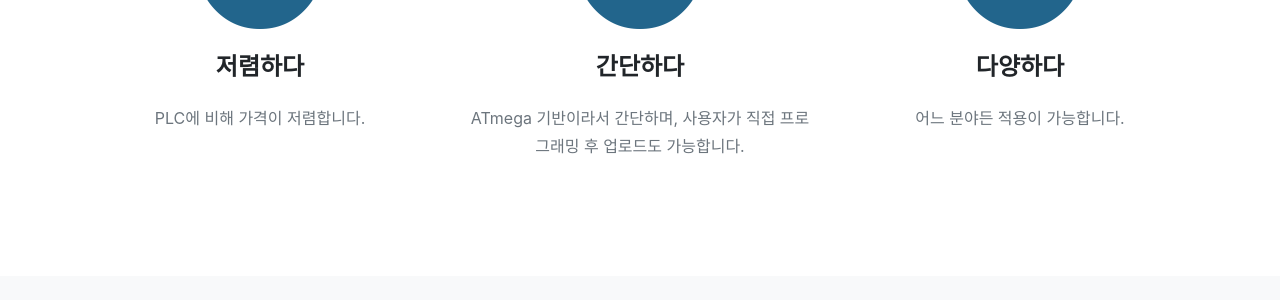
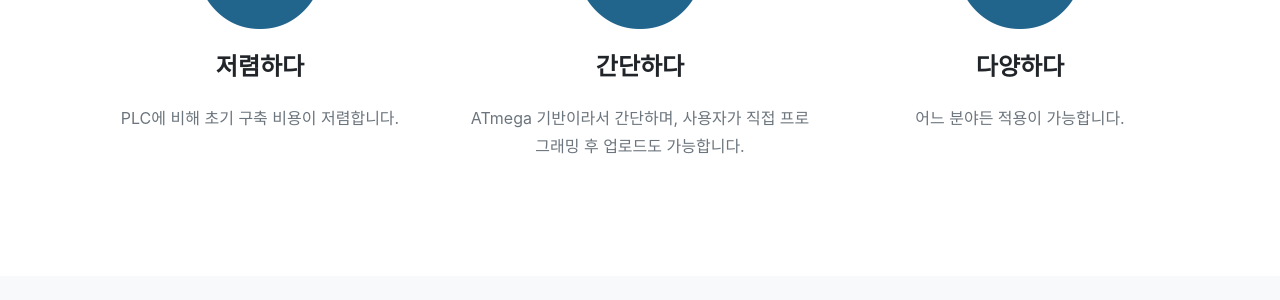
Before and after one commit to thedent-kr/thedent-kr.github.io, a Jekyll site: the page built from index.md, in a window 1280 px wide and 900 px high, scrolled down 1010 px. Shown: the part 152-452 px from the top of the window. Built offline with Jekyll 4.4.1, drawn with Linux system fonts in a browser that asks for light colours; some web fonts are replaced.

Commit message:
Update sitetext.yml

```diff
--- a/_data/sitetext.yml
+++ b/_data/sitetext.yml
@@ -157,7 +157,7 @@ ko: &DEFAULT_KO
     section: services
     list:
       - title: "저렴하다"
-        desc: "PLC에 비해 가격이 저렴합니다."
+        desc: "PLC에 비해 초기 구축 비용이 저렴합니다."
         icon: fas fa-coins #find more at https://fontawesome.com/icons
       - title: "간단하다"
         desc: "ATmega 기반이라서 간단하며, 사용자가 직접 프로그래밍 후 업로드도 가능합니다."
```
